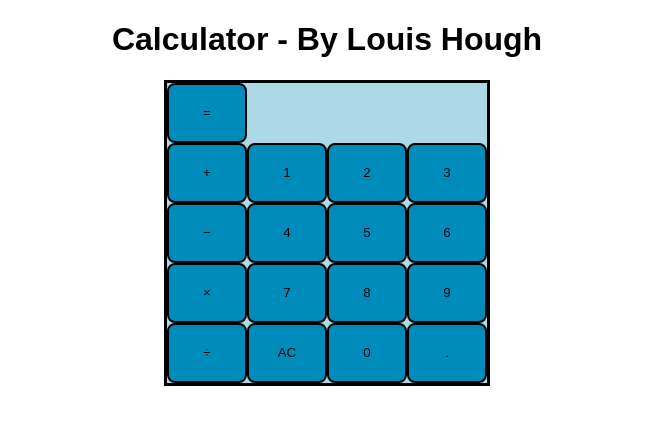
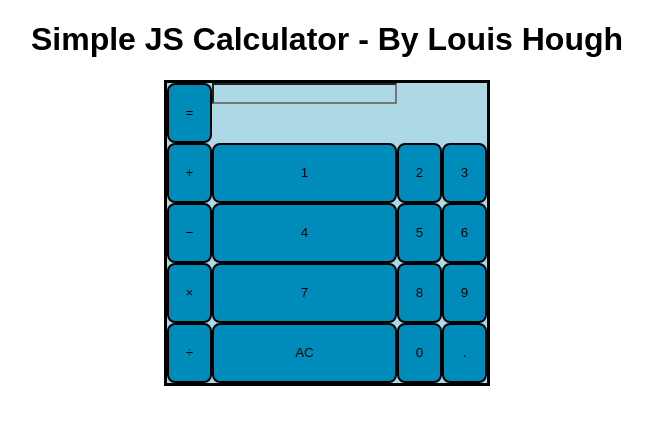
Before and after one commit to LHUF/javascript-calculator, a plain HTML site: page index.html in a window 1280 px wide. Shown: the whole page, without its empty margins (313-966 px from the left). Drawn offline with Linux system fonts and the light colour scheme.

Commit message:
header change

```diff
--- a/index.html
+++ b/index.html
@@ -5,9 +5,11 @@
 </head>
 
 <body>
-    <h1>Calculator - By Louis Hough</h1>
+    <h1>Simple JS Calculator - By Louis Hough</h1>
     <div id="calcContainer">
-        <div id="display"></div>
+        <div id="displayContainer">
+            <input type="text" id="display" autocomplete="off"/>
+        </div>
         <button class="calcButton" id="allCancel">AC</button>
         <button class="calcButton" id="decimal">.</button>
         <button class="calcButton" id="divide">&#247</button>
```
